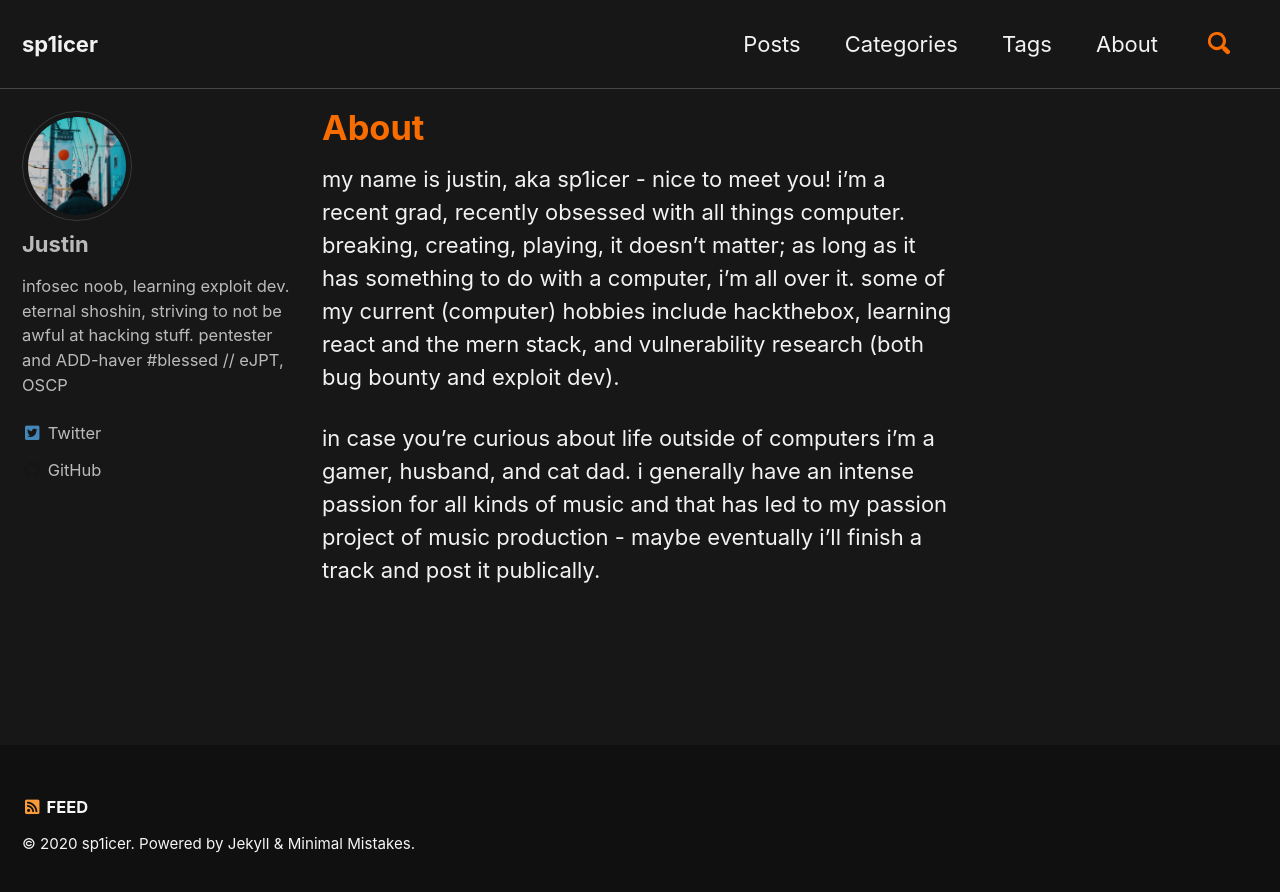
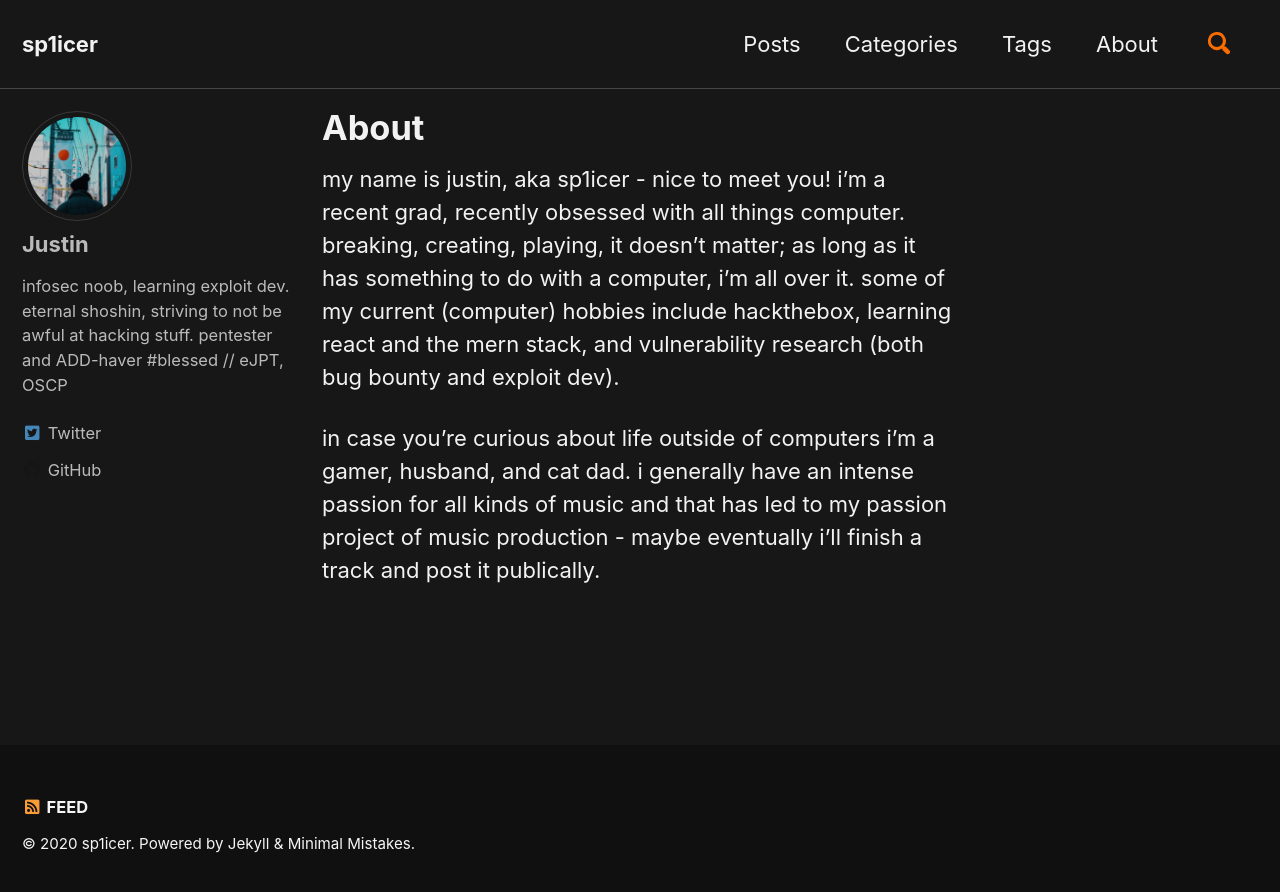
Before and after one commit to sp1icer/sp1icer.github.io, a Jekyll site: the page built from _pages/about.md, in a window 1280 px wide. Shown: the top 892 px of the page. Built offline with Jekyll 4.4.1, drawn with Linux system fonts in a browser that asks for light colours; cached includes are drawn as plain includes; a script that is not in the unit is left out; comment, search, counter and statistics services are not loaded.

Commit message:
Update main.scss

```diff
--- a/assets/css/main.scss
+++ b/assets/css/main.scss
@@ -19,9 +19,10 @@
 $masthead-link-color-hover: $primary-color;
 $navicon-link-color-hover: mix(#000, $background-color, 30%) !default;
 
-h1, h2 {
-    color: #f96d00;
+.page__content h2 {
+    color: $primary-color;
 }
+
 .author__urls.social-icons .svg-inline--fa,
 .page__footer-follow .social-icons .svg-inline--fa {
   color: inherit;
```
